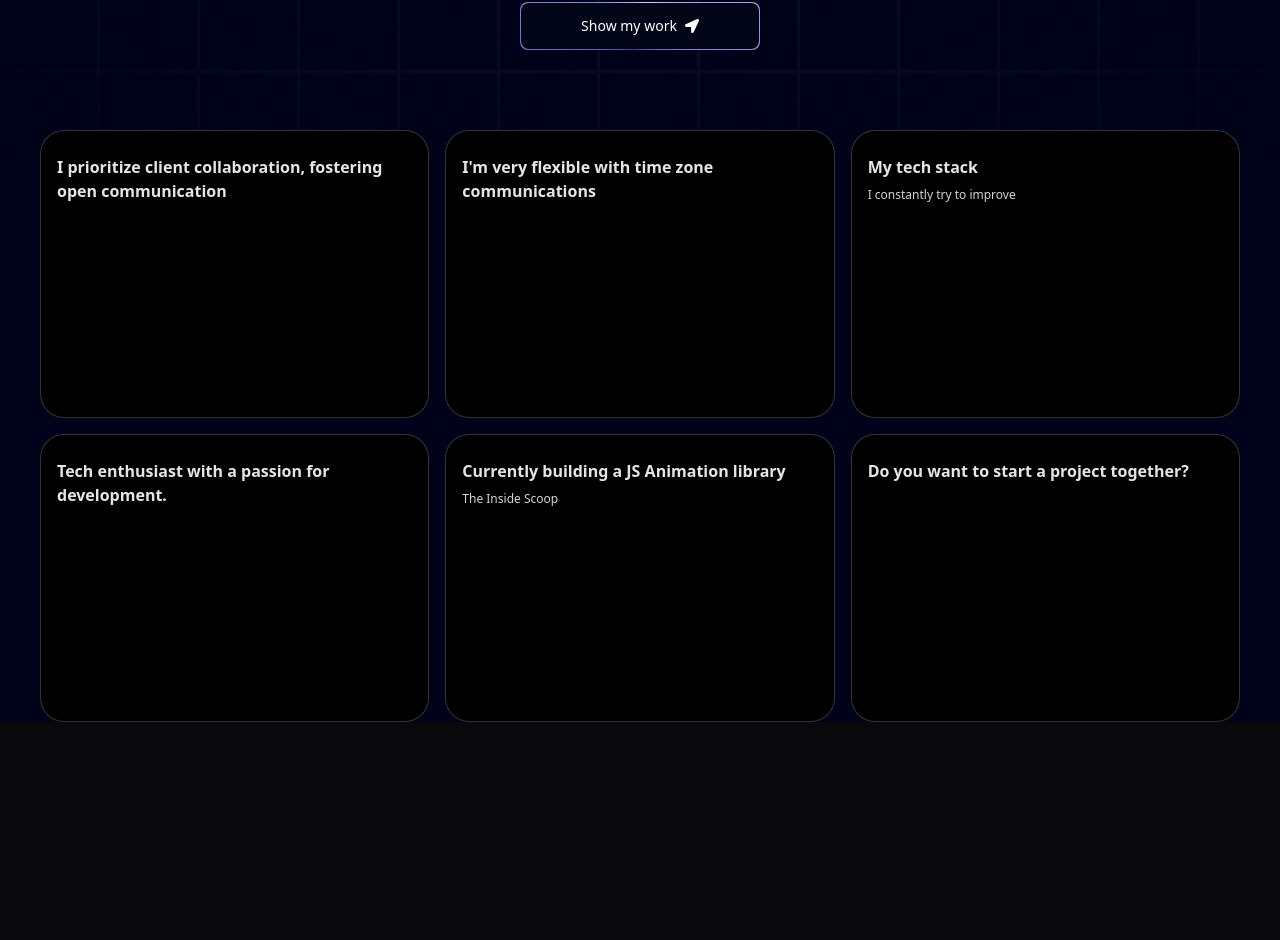
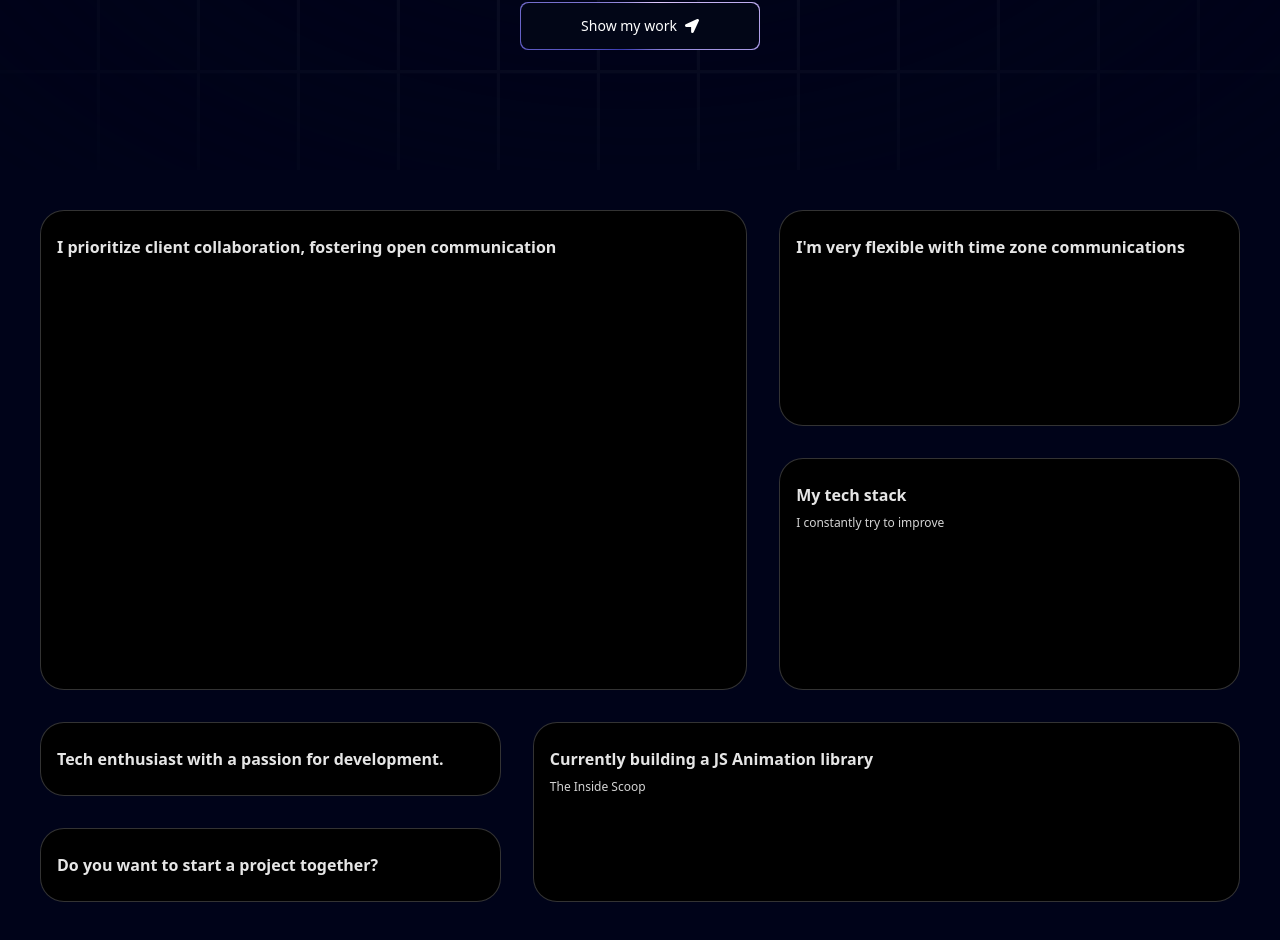
Before and after one commit to hacisimsek/modern-portfolio, a Next.js app: page / in a window 1280 px wide. Shown: the part 630-1570 px from the top of the page. Before the commit the page ends 1352 px from the top, so only its background shows below. Built offline with nearby package versions, Linux system fonts and the light colour scheme.

Commit message:
Refactor components and improve layout: update ThemeProvider import, streamline FloatingNav, enhance BentoGrid, and add className support to Grid items

```diff
--- a/app/layout.tsx
+++ b/app/layout.tsx
@@ -1,6 +1,6 @@
 import type { Metadata } from "next";
 import { Geist, Geist_Mono } from "next/font/google";
-import { ThemeProvider } from "@/components/theme-provider"
+import { ThemeProvider } from "@/components/ThemeProvider"
 import "./globals.css";
 
 const geistSans = Geist({
--- a/app/page.tsx
+++ b/app/page.tsx
@@ -1,25 +1,16 @@
 import Grid from "@/components/Grid";
 import Hero from "@/components/Hero";
 import { FloatingNav } from "@/components/ui/FloatingNav";
-import { FaHome } from "react-icons/fa";
+import { navItems } from "@/data";
 
 export default function Home() {
   return (
     <main className="relative bg-black-100 flex justify-center items-center flex-col overflow-hidden mx-auto sm:px-10 px-5">
       <div className="max-w-7xl w-full">
-        <FloatingNav
-          navItems={[
-            { name: "Home", link: "/" , icon: <FaHome/>},
-            { name: "About", link: "#about" , icon: <FaHome/>},
-            { name: "Projects", link: "#projects" , icon: <FaHome/>},
-            { name: "Contact", link: "#contact" , icon: <FaHome/>},
-          ]}
-          className=""
-        />
+        <FloatingNav navItems={navItems} />
         <Hero/>
         <Grid/>
       </div>
-
     </main>
 
   );
--- a/components/Grid.tsx
+++ b/components/Grid.tsx
@@ -5,9 +5,15 @@ import { gridItems } from '@/data'
 const Grid = () => {
   return (
     <section id='about'>
-        <BentoGrid>
+        <BentoGrid className="w-full py-20">
             {gridItems.map((item, index) => (
-                <BentoGridItem id={item.id} key={index} title={item.title} description={item.description} />
+                <BentoGridItem
+                    id={item.id}
+                    key={index}
+                    title={item.title}
+                    description={item.description}
+                    className={item.className}
+                />
             ))}
         </BentoGrid>
     </section>
--- a/components/ui/BentoGrid.tsx
+++ b/components/ui/BentoGrid.tsx
@@ -10,7 +10,7 @@ export const BentoGrid = ({
   return (
     <div
       className={cn(
-        "grid md:auto-rows-[18rem] grid-cols-1 md:grid-cols-3 gap-4 max-w-7xl mx-auto ",
+        "grid grid-cols-1 md:grid-cols-6 lg:grid-cols-5 md:grid-row-7 gap-4 lg:gap-8 mx-auto ",
         className
       )}
     >
@@ -32,10 +32,11 @@ export const BentoGridItem = ({
   description?: string | React.ReactNode;
   header?: React.ReactNode;
   icon?: React.ReactNode;
-    id: number;
+  id: number;
 }) => {
   return (
     <div
+        key={id}
       className={cn(
         "row-span-1 relative rounded-3xl group/bento hover:shadow-xl transition duration-200 shadow-input dark:shadow-none p-4 dark:bg-black dark:border-white/[0.2] bg-white border border-transparent justify-between flex flex-col space-y-4 border-red-500",
         className
--- a/components/ui/FloatingNav.tsx
+++ b/components/ui/FloatingNav.tsx
@@ -56,7 +56,7 @@ export const FloatingNav = ({
           duration: 0.2,
         }}
         className={cn(
-          "flex max-w-fit  fixed top-10 inset-x-0 mx-auto border border-transparent dark:border-white/[0.2] rounded-full dark:bg-black bg-white shadow-[0px_2px_3px_-1px_rgba(0,0,0,0.1),0px_1px_0px_0px_rgba(25,28,33,0.02),0px_0px_0px_1px_rgba(25,28,33,0.08)] z-[5000] pr-2 pl-8 py-2  items-center justify-center space-x-4",
+          "flex max-w-fit  fixed top-10 inset-x-0 mx-auto border border-transparent dark:border-white/[0.2] rounded-full dark:bg-black bg-white shadow-[0px_2px_3px_-1px_rgba(0,0,0,0.1),0px_1px_0px_0px_rgba(25,28,33,0.02),0px_0px_0px_1px_rgba(25,28,33,0.08)] z-[5000] pr-8 pl-8 py-2  items-center justify-center space-x-4",
           className
         )}
       >
@@ -65,17 +65,17 @@ export const FloatingNav = ({
             key={`link=${idx}`}
             href={navItem.link}
             className={cn(
-              "relative dark:text-neutral-50 items-center flex space-x-1 text-neutral-600 dark:hover:text-neutral-300 hover:text-neutral-500"
+              "relative  dark:text-neutral-50 items-center flex space-x-1 text-neutral-600 dark:hover:text-neutral-300 hover:text-neutral-500"
             )}
           >
             <span className="block sm:hidden">{navItem.icon}</span>
             <span className="hidden sm:block text-sm">{navItem.name}</span>
           </Link>
         ))}
-        <button className="border text-sm font-medium relative border-neutral-200 dark:border-white/[0.2] text-black dark:text-white px-4 py-2 rounded-full">
+        {/* <button className="border text-sm font-medium relative border-neutral-200 dark:border-white/[0.2] text-black dark:text-white px-4 py-2 rounded-full">
           <span>Login</span>
           <span className="absolute inset-x-0 w-1/2 mx-auto -bottom-px bg-gradient-to-r from-transparent via-blue-500 to-transparent  h-px" />
-        </button>
+        </button> */}
       </motion.div>
     </AnimatePresence>
   );
```
Also changed, not shown: components/ThemeProvider.tsx (renamed from components/theme-provider.tsx).
